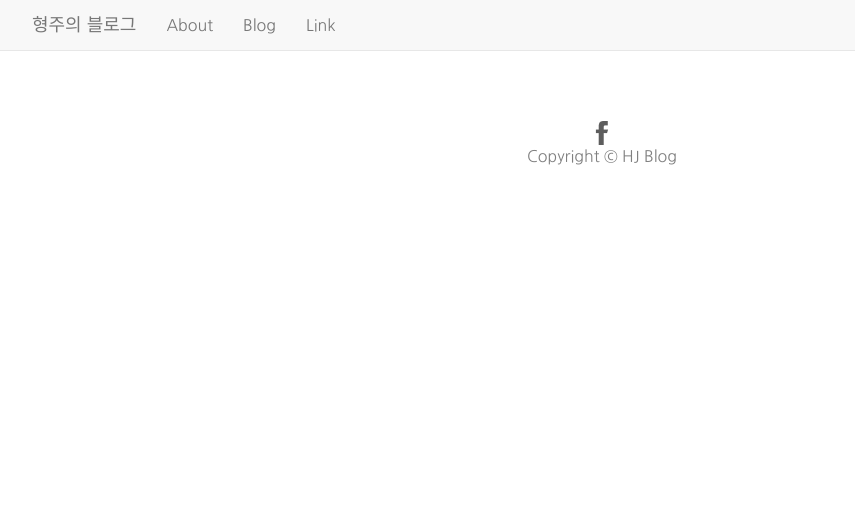
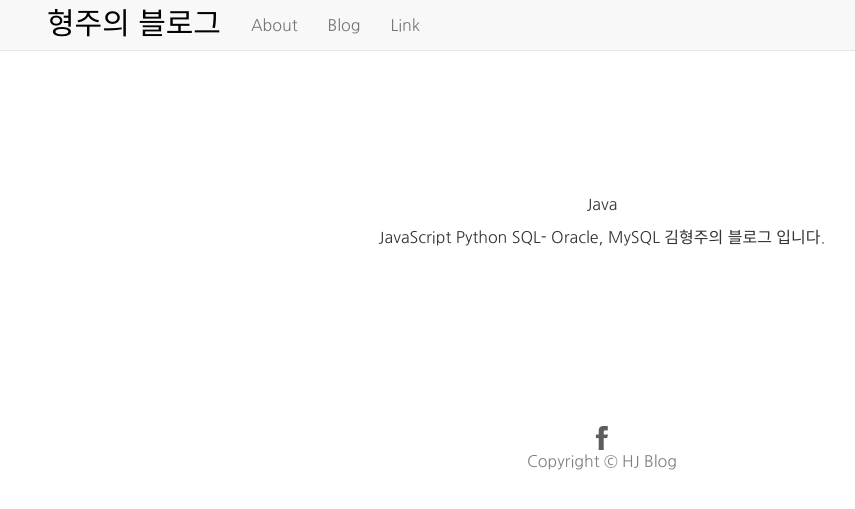
Before and after one commit to hyeongJuKim/hjBlog_django, a Django app: page / in a window 1280 px wide. Shown: the top 509 px of the page, without its empty margins (38-893 px from the left). Run offline with Django 3.2, Linux system fonts and the light colour scheme; some libraries are stand-ins or nearby versions; some web fonts are replaced.

Commit message:
CSS 및 TITLE 이름 변경

```diff
--- a/blog/static/css/blog.css
+++ b/blog/static/css/blog.css
@@ -1,3 +1,12 @@
+.blog_title {
+	font-family: 'Hanna', fantasy;
+	font-size: 30px;
+	color: #000;
+	/*position: relative;*/
+    display: block;
+    padding: 3px 15px;
+}
+
 
 body {
 	font-size: 16px;
@@ -29,7 +38,7 @@ a:visited {
 }
 
 a:hover {
-	background:#fff4cc;
+	/*background:#fff4cc;*/
     color: #000;
     text-shadow: none;
     text-decoration: none;
@@ -51,6 +60,18 @@ a:hover {
     text-shadow: none;
 }
 
+.about_intro {
+	text-align: center;
+	margin-top: 100px;
+	margin-bottom: 100px;
+	padding-top: 23px;
+	padding-bottom: 27px;
+}
+
+
+.navbar-brand {
+	font-size: 19px;
+}
 
 .list-module {
 	border-bottom: 1px solid #dddddd;
--- a/blog/templates/blog/base.html
+++ b/blog/templates/blog/base.html
@@ -10,7 +10,8 @@
     <meta name="author" content="">
 
 	<!-- font -->
-	<link rel='stylesheet' href='http://fonts.googleapis.com/earlyaccess/nanumgothic.css'>
+    <link rel='stylesheet' href='http://fonts.googleapis.com/earlyaccess/nanumgothic.css'>
+	<link rel='stylesheet' href='http://fonts.googleapis.com/earlyaccess/hanna.css'>
 
 	<!-- Bootstrap Core CSS -->
 	<link rel="stylesheet" href="{% static 'css/bootstrap.min.css' %}">
@@ -34,7 +35,8 @@
                     <span class="icon-bar"></span>
                     <span class="icon-bar"></span>
                 </button>
-                <a class="navbar-brand" href="{% url 'main' %}">형주의 블로그</a>
+                <a class="blog_title" href="{% url 'main' %}">형주의 블로그</a>
+                <!-- <a class="navbar-brand" href="{% url 'main' %}">블로그</a> -->
             </div>
             <!-- Collect the nav links, forms, and other content for toggling -->
             <div class="collapse navbar-collapse" id="bs-example-navbar-collapse-1">
--- a/blog/templates/blog/main.html
+++ b/blog/templates/blog/main.html
@@ -3,4 +3,14 @@
 {% block content %}
 
 
+<div class="about_intro">
+<p>Java</p>
+JavaScript
+Python
+SQL- Oracle, MySQL
+
+김형주의 블로그 입니다.
+</div>
+
+
 {% endblock %}
--- a/blog/templates/blog/post_list.html
+++ b/blog/templates/blog/post_list.html
@@ -7,7 +7,7 @@
         <div class="list-module">
             <!-- Conents List -->
             <h1>{{ post.title }}</h1>
-            <center><div class="created_date">{{ post.created_date }}</div></center>
+            <center><div class="created_date">{{ post.created_date|date:'Y년 m월 d일' }}</div></center>
             <br>
             <img class="img-responsive" src="http://placehold.it/900x300" alt="">
             <br>
--- a/blog/urls.py
+++ b/blog/urls.py
@@ -4,7 +4,7 @@ from . import views
 
 urlpatterns = [
 
-    # Main 페이지 (아무 url없을 때)
+    # Main 페이지 (url없을 때)
     url(r'^$', views.main, name='main'),
 
     # Main 페이지
--- a/blog/views.py
+++ b/blog/views.py
@@ -65,10 +65,6 @@ def post_edit(request, pk):
     return render(request, 'blog/post_edit.html', {'form': form})
 
 
-
-
-
-
 # Link 페이지
 def link(request):
 	return render(request, 'blog/link.html')
```
Also changed, not shown: db.sqlite3.
